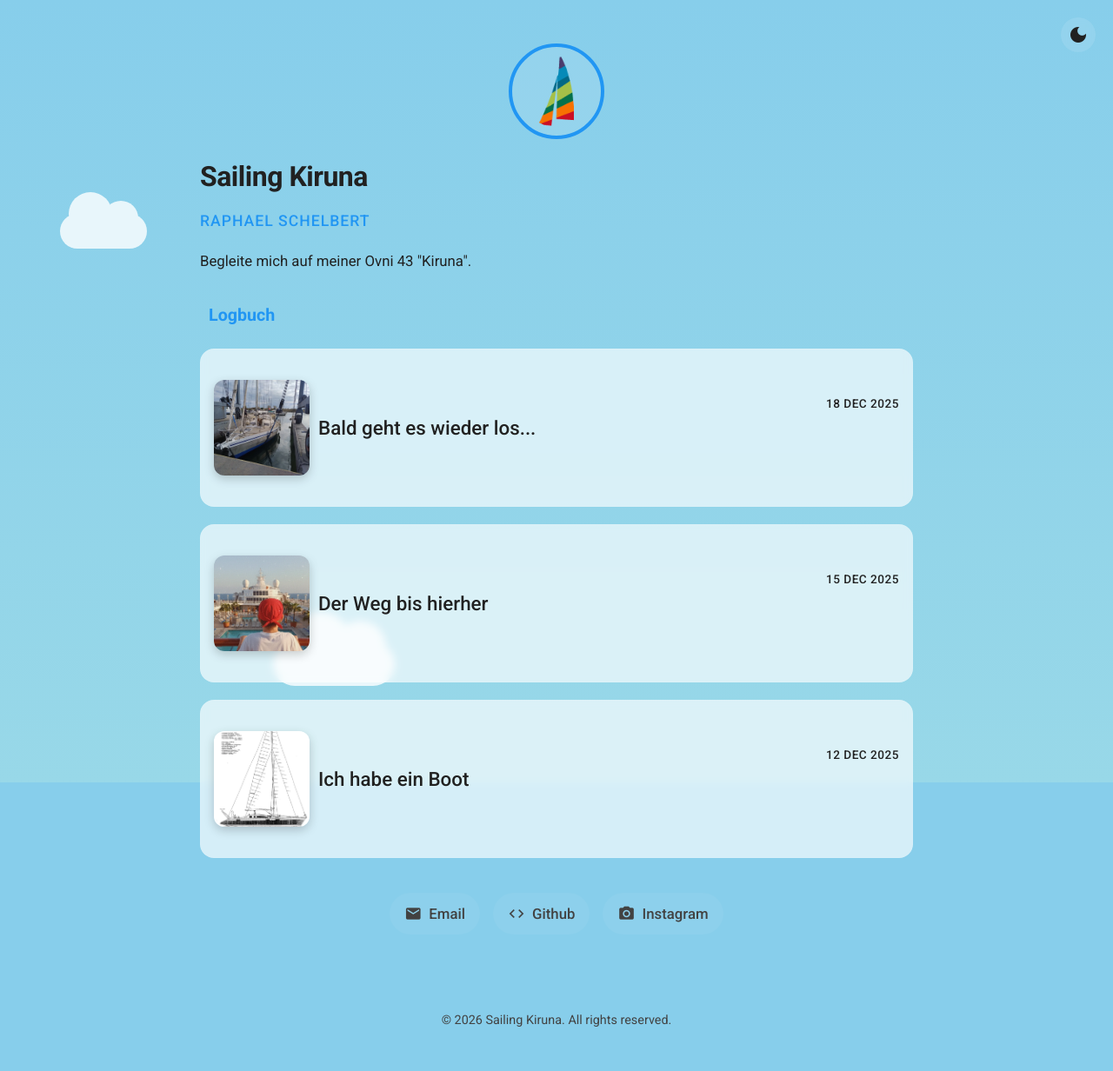
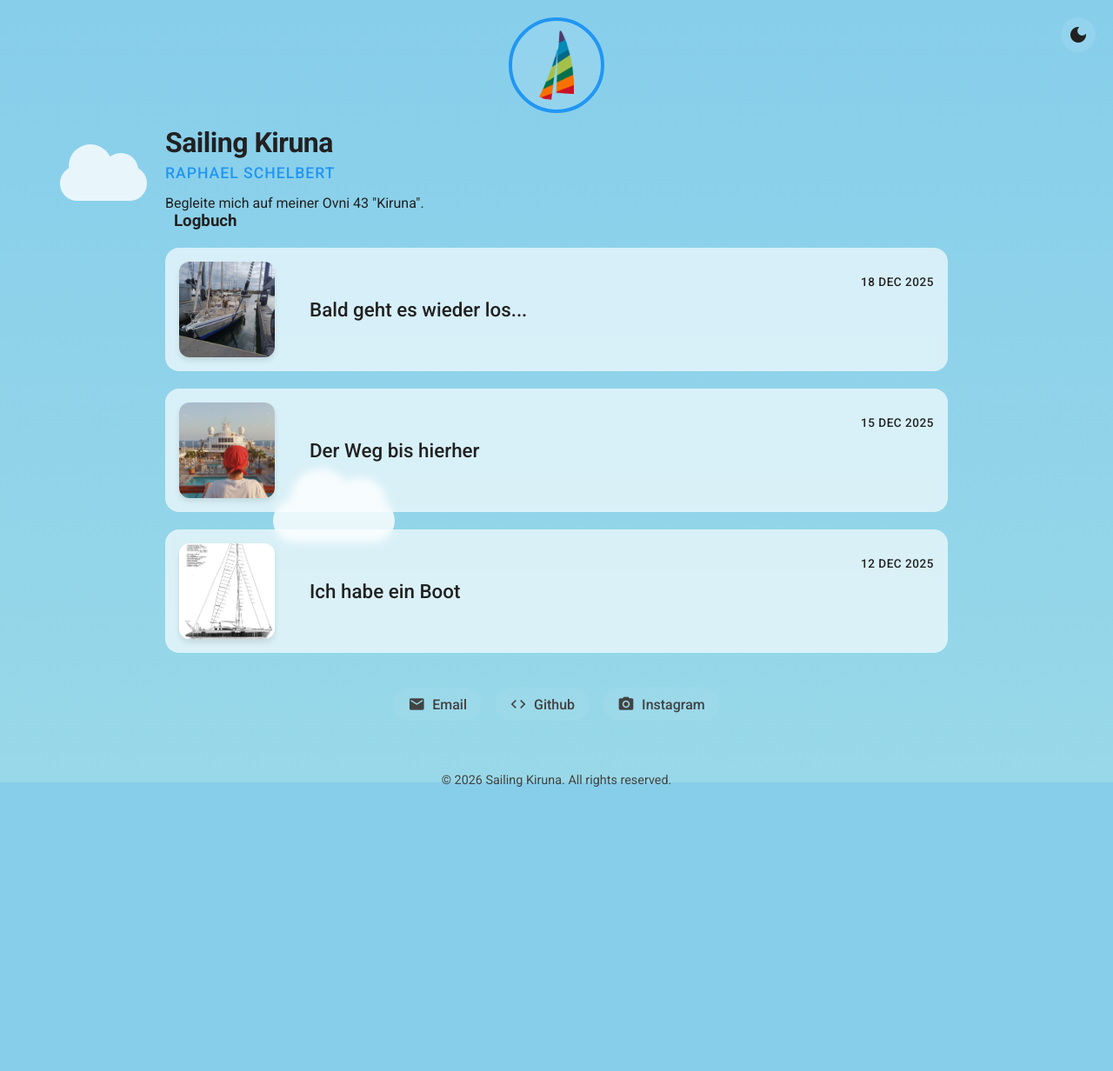
Before and after one commit to relyant/relyant.github.io, a Jekyll site: the page built from index.html, in a window 1280 px wide. Shown: the whole page at 87% size. Built offline with Jekyll 4.4.1, drawn with Linux system fonts in a browser that asks for light colours; after the commit the page ends 956 px from its top, so only the background shows below that.

Commit message:
Update default.html

```diff
--- a/_layouts/default.html
+++ b/_layouts/default.html
@@ -111,12 +111,6 @@
         }
 
         .post-container p { margin-bottom: 20px; }
-
-        /* Double Image Fix attempt: If the post layout renders a featured image,
-           and the first element in content is also that image, try to hide it. */
-        .post-featured-image + .post-container img:first-child {
-            display: none;
-        }
 
         /* --- HEADER PROFILE SECTION --- */
         .profile-image { width: 110px; height: 110px; border-radius: 50%; margin: 0 auto 15px; border: 4px solid var(--primary-color); overflow: hidden; display: flex; justify-content: center; align-items: center; background-color: rgba(255,255,255,0.1); }
@@ -270,7 +264,7 @@
         -->
 
         <!-- CARD: Main Content (Wrapped in glass-panel to fix broken view) -->
-        <main class="glass-panel post-container">
+        <main>
             {{ content }}
         </main>
 
```
